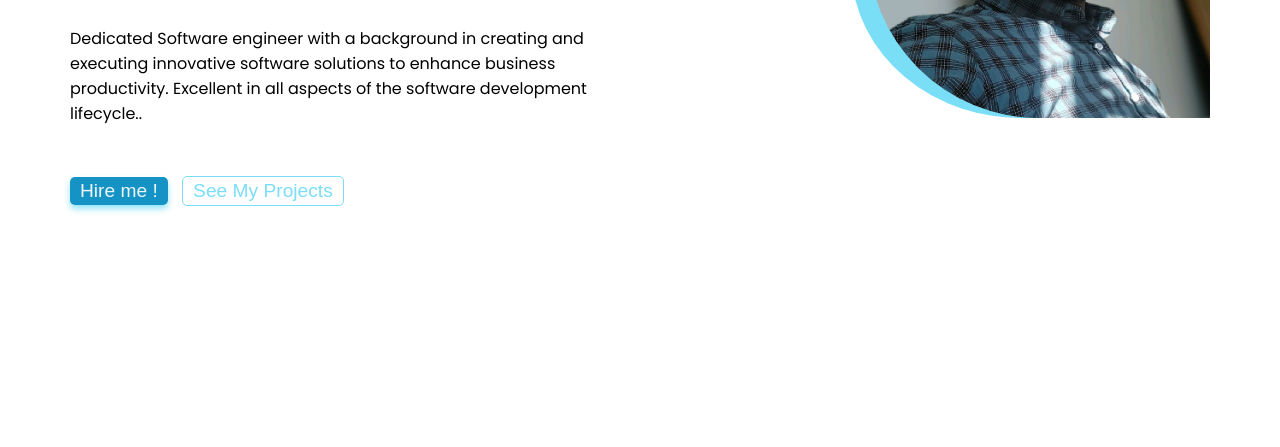
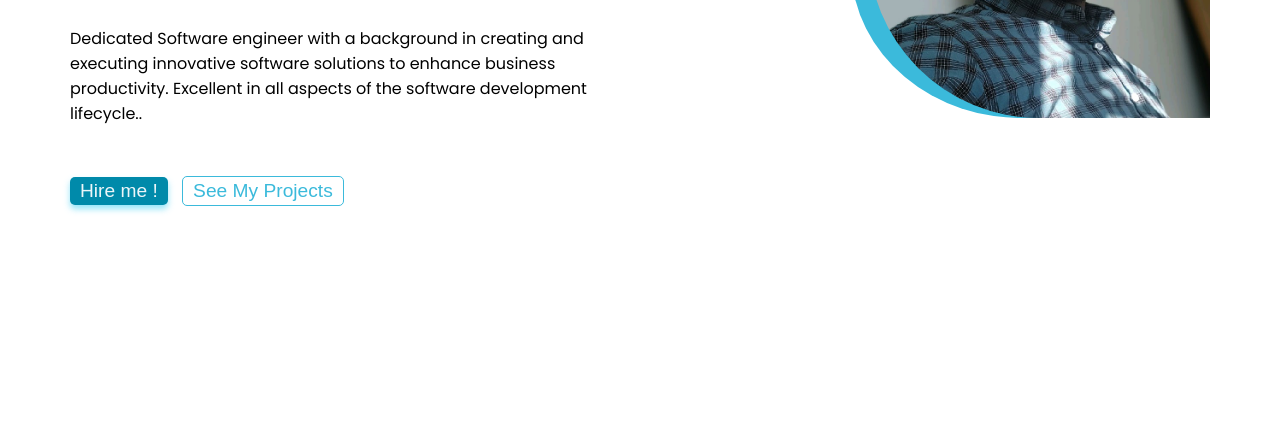
Before and after one commit to QusayK/Test, a plain HTML site: page index.html in a window 1280 px wide. Shown: the part 353-800 px from the top of the page. Drawn offline with Linux system fonts and the light colour scheme.

Commit message:
change colors

```diff
--- a/style.css
+++ b/style.css
@@ -1,7 +1,7 @@
 :root {
-  --primary-color: #1693c5;
-  --secondary-color: #7adef7;
-  --tertiary-color: #f18943;
+  --primary-color: #008aaa;
+  --secondary-color: #3bbadb;
+  --tertiary-color: #d1884f;
 }
 
 * {
```
